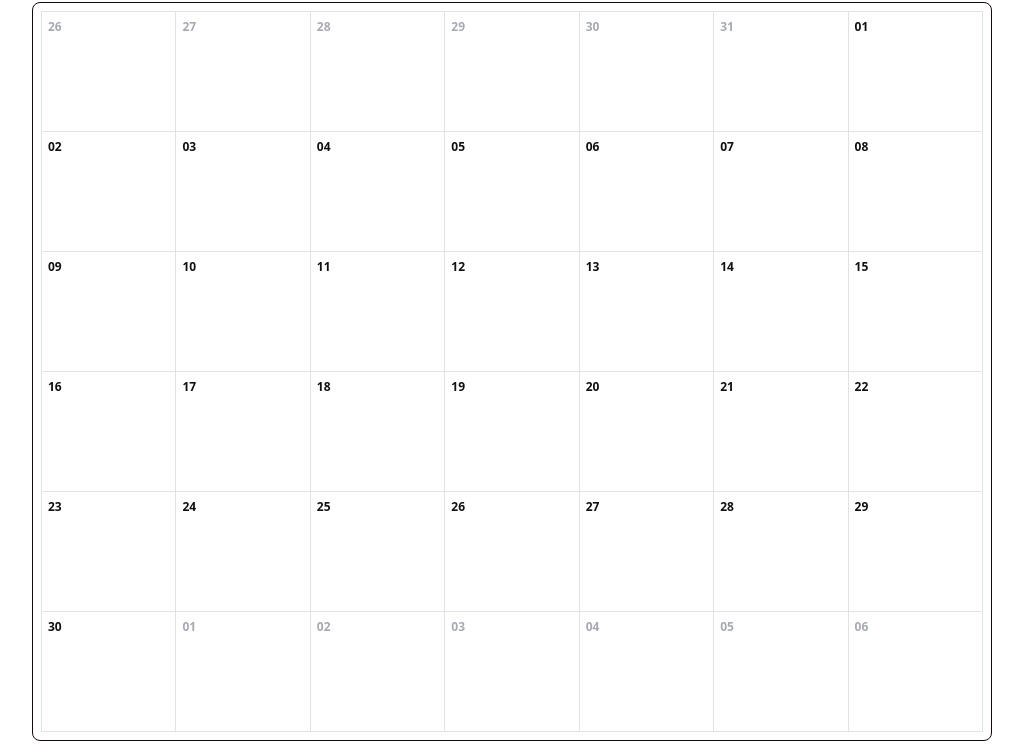
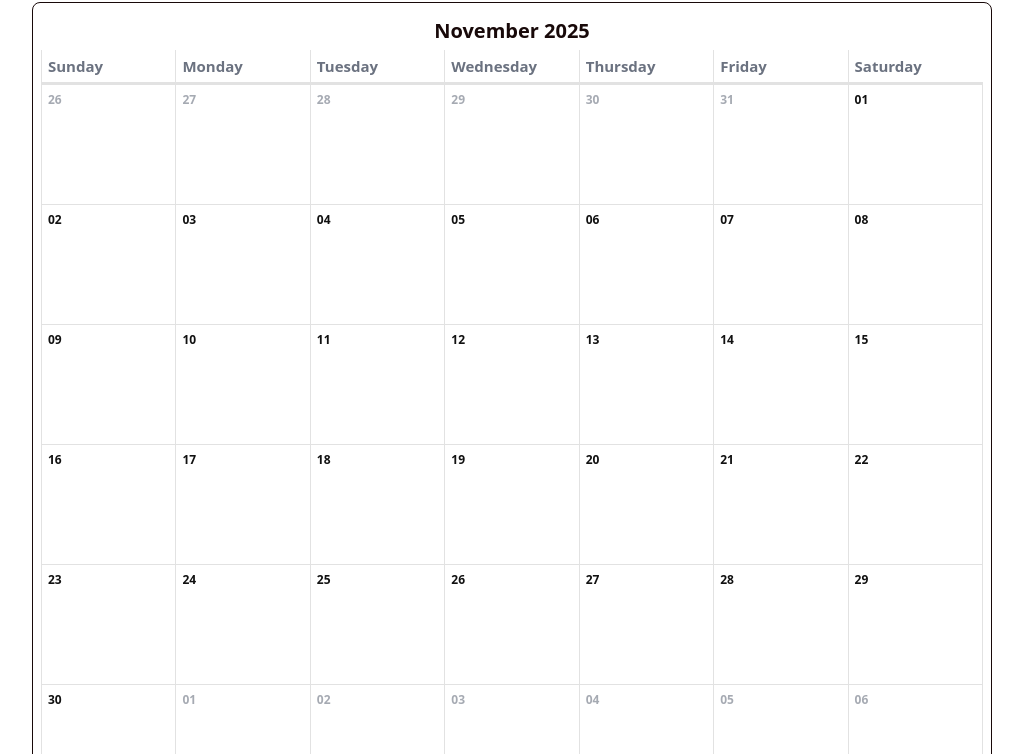
Before and after one commit to Joelogical/Calendar-project-, a website: page index.html in a window 1280 px wide. Shown: the part 55-809 px from the top of the page, without its empty margins (128-1151 px from the left). Drawn offline with Linux system fonts and the light colour scheme.

Commit message:
Added getMonthLabel for labeling month columns. TODO: create a toggle to switch between two calenders on same page.

```diff
--- a/app.js
+++ b/app.js
@@ -1,3 +1,7 @@
+function getMonthLabel(year, month1To12) {
+    const monthNames = ["January", "February", "March", "April", "May", "June", "July", "August", "September", "October", "November", "December"];
+    return `${monthNames[month1To12 - 1]} ${year}`;
+}
 export function generateMonthGrid(year, month1To12, weekStart) {
     // return array of 42 'YYYY-MM-DD'
     const firstOfMonth = new Date(year, month1To12 - 1, 1);
@@ -40,11 +44,23 @@ function getWeekdayAbbrev(dateStr) {
 }
 export function renderMonthGrid(year, month1To12, weekStart = "Mon") {
     const dates = generateMonthGrid(year, month1To12, weekStart);
-    let html = '<div class="calendar-grid">\n';
+    let html = "";
+    html += `<div class="calendar-header">${getMonthLabel(year, month1To12)}</div>\n`;
+    // Weekday header above the grid
+    const labelsSunFirst = ["Sunday", "Monday", "Tuesday", "Wednesday", "Thursday", "Friday", "Saturday"];
+    const labels = weekStart === "Sun"
+        ? labelsSunFirst
+        : [...labelsSunFirst.slice(1), labelsSunFirst[0]];
+    html += '<div class="calendar-weekdays">\n';
+    for (const label of labels) {
+        html += `  <div class="weekday-cell">${label}</div>\n`;
+    }
+    html += "</div>\n";
+    // 7x6 date grid
+    html += '<div class="calendar-grid">\n';
     for (const date of dates) {
         const isOutsideMonth = !isDateInMonth(date, year, month1To12);
         const dayNumber = date.split("-")[2];
-        const weekday = getWeekdayAbbrev(date);
         const cellClass = isOutsideMonth
             ? "calendar-cell outside-month"
             : "calendar-cell";
--- a/index.html
+++ b/index.html
@@ -45,7 +45,7 @@
   <body>
     <div class="container">
       <div class="header">
-        <h1>Calendar</h1>
+        <h1>Dance Events Calendar</h1>
         <div>
           <button id="prevBtn" type="button">Prev</button>
           <span id="currentLabel" aria-live="polite"></span>
--- a/style.css
+++ b/style.css
@@ -63,6 +63,40 @@ body {
   border-radius: 8px;
   overflow: hidden;
 }
+
+.calendar-header {
+  padding: 6px;
+  font-size: 20px;
+  font-weight: 600;
+  color: #180909;
+  text-align: center;
+}
+
+.calendar-weekdays {
+  display: grid;
+  grid-template-columns: repeat(7, 1fr);
+  border-bottom: 1px solid var(--border);
+  border-left: 1px solid var(--border);
+  color: #180909;
+}
+
+.weekday-cell {
+  padding: 6px;
+  font-size: 15px;
+  color: var(--muted);
+  text-align: left;
+  border-right: 1px solid var(--border);
+  border-bottom: 1px solid var(--border);
+  font-weight: 600;
+}
+.weekday-cell:last-child {
+  border-right: none;
+}
+
+.weekday-cell:first-child {
+  border-left: none;
+}
+
 
 .calendar-grid {
   display: grid;
```
Also changed, not shown: app.ts (+24 -2 lines), 1 other file.
